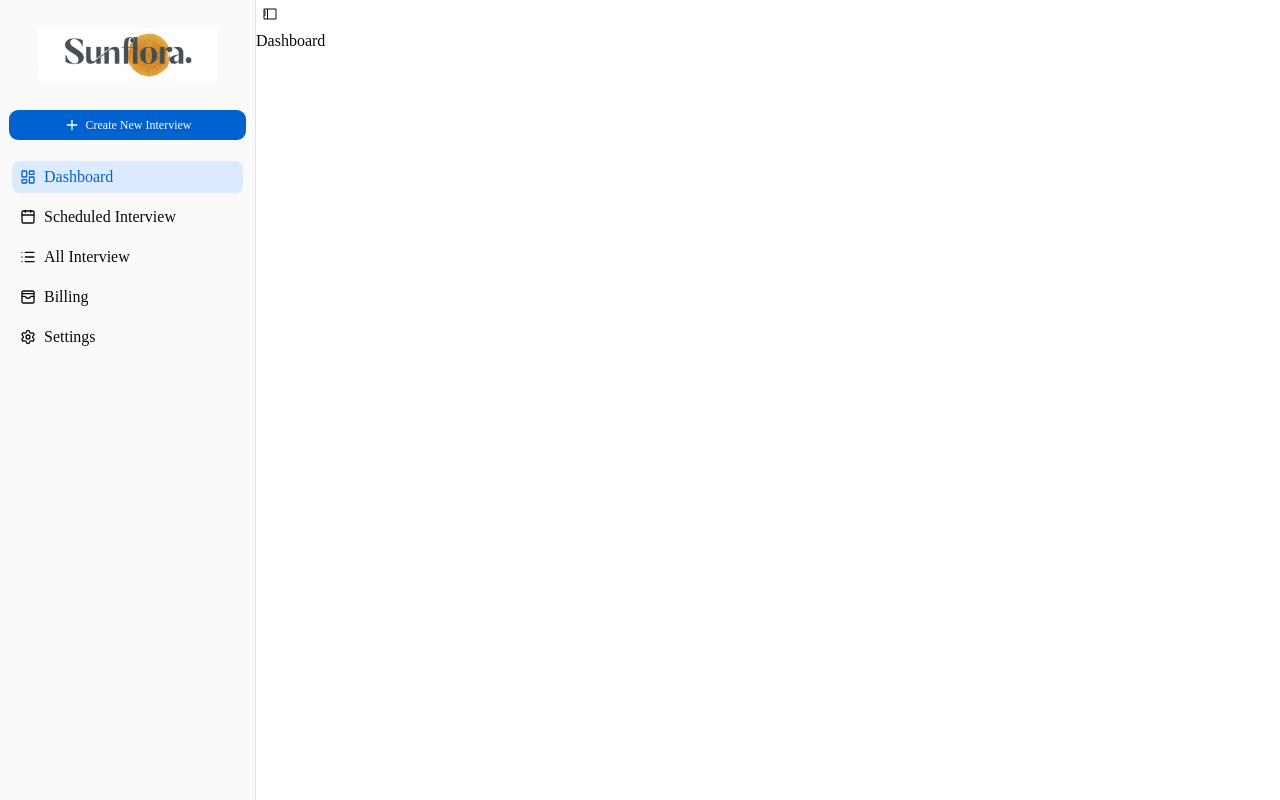
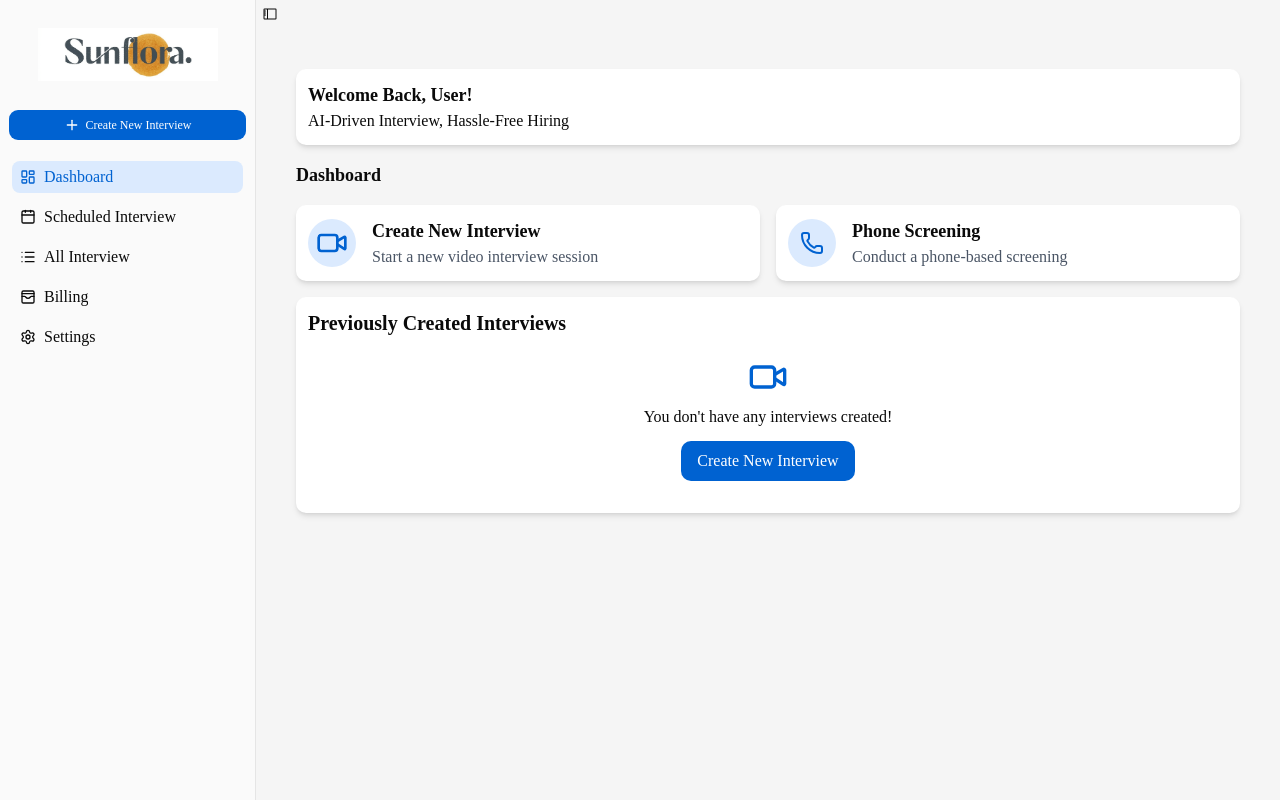
Before and after one commit to Ananya-Puthran/AI-Interview-Scheduler, a Next.js app: page /dashboard in a window 1280 px wide. Built offline with nearby package versions, Linux system fonts and the light colour scheme; no server answers; the database is empty.

Commit message:
Dashboard Layout Completed

```diff
--- /dev/null
+++ b/app/(main)/dashboard/_components/CreateOptions.jsx
@@ -0,0 +1,40 @@
+import React from "react";
+import { Phone, Video } from "lucide-react";
+
+function CreateOptions() {
+  return (
+    <div className="grid grid-cols-2 gap-4 mt-4">
+
+      {/* Create New Interview */}
+      <div className="bg-white p-3 rounded-lg shadow-md flex items-center cursor-pointer hover:bg-gray-100 transition duration-300">
+        <Video className="p-2 text-primary bg-blue-100 rounded-full h-12 w-12" />
+
+        <div className="ml-4">
+          <h2 className="text-lg font-bold">Create New Interview</h2>
+          <p className="text-gray-600">
+            Start a new video interview session
+          </p>
+        </div>
+      </div>
+
+      {/* Phone Screening */}
+      <div className="bg-white p-3 rounded-lg shadow-md flex items-center cursor-pointer hover:bg-gray-100 transition duration-300">
+
+        <div className="h-12 w-12 rounded-full bg-blue-100 flex items-center justify-center shrink-0">
+          <Phone className="h-6 w-6 text-primary" />
+        </div>
+
+      <div className="ml-4">
+          <h2 className="text-lg font-bold">Phone Screening</h2>
+             <p className="text-gray-600">
+                Conduct a phone-based screening
+            </p>
+      </div>
+
+      </div>
+
+    </div>
+  );
+}
+
+export default CreateOptions;
--- /dev/null
+++ b/app/(main)/dashboard/_components/LastestInterviewList.jsx
@@ -0,0 +1,30 @@
+"use client";
+
+import React, { useState } from "react";
+import { Camera, Video } from "lucide-react";
+
+function LatestInterviewsList() {
+  const [interviewList, setInterviewList] = useState([]);
+
+  return (
+    <div className="bg-white p-3 rounded-lg shadow-md w-full mt-4">
+      <h2 className="text-xl font-bold">Previously Created Interviews</h2>
+
+      {interviewList?.length === 0 && (
+        <div className="p-5 flex flex-col items-center justify-center">
+          <Video className="h-10 w-10 text-primary" />
+
+          <h2 className="mt-2">
+            You don't have any interviews created!
+          </h2>
+
+          <button className="mt-3 px-4 py-2 bg-primary text-white rounded-lg">
+            Create New Interview
+          </button>
+        </div>
+      )}
+    </div>
+  );
+}
+
+export default LatestInterviewsList;
--- /dev/null
+++ b/app/(main)/dashboard/_components/WelcomeContainer.jsx
@@ -0,0 +1,21 @@
+"use client"
+import Image from "next/image";
+import react from 'react';
+import { useUserDetail } from '@/app/provider';
+
+function WelcomeContainer(){
+    const {user}=useUserDetail();
+    return(
+        <div className="bg-white p-3 rounded-lg shadow-md w-full flex items-center justify-between">
+            <div >
+                <h2 className="text-lg font-bold">Welcome Back, {user?.name || 'User'}!</h2>
+                <h2 className="text-md">AI-Driven Interview, Hassle-Free Hiring</h2>
+            </div>
+            {user && (
+                <Image src={user?.picture} alt="userAvatar" width={50} height={50} className="w-10 h-10 rounded-full" />
+            )}
+        </div>
+    )
+}
+
+export default WelcomeContainer;
--- a/app/(main)/dashboard/page.jsx
+++ b/app/(main)/dashboard/page.jsx
@@ -1,8 +1,16 @@
+"use client"
 import React from 'react';
+import CreateOptions from './_components/CreateOptions';
+import WelcomeContainer from './_components/WelcomeContainer';
+import LatestInterviewsList from './_components/LastestInterviewList';
 function Dashboard() {
+
   return (
-    <div>
-      Dashboard
+    <div className="w-full">
+      <WelcomeContainer />
+      <h2 className="text-lg font-bold mt-4">Dashboard</h2>
+      <CreateOptions />
+      <LatestInterviewsList />
     </div>
   );
 }
--- a/app/(main)/layout.js
+++ b/app/(main)/layout.js
@@ -2,9 +2,14 @@ import DashboardProvider from "./provider";
 
 function DashboardLayout({ children }) {
   return (
-    <DashboardProvider>
-      {children}
-    </DashboardProvider>
+    <div className='bg-secondary'>
+      <DashboardProvider>
+        <div className='p-10'>
+          {children}
+        </div>
+
+      </DashboardProvider>
+    </div>
   );
 }
 
--- a/app/(main)/provider.js
+++ b/app/(main)/provider.js
@@ -7,7 +7,7 @@ function DashboardProvider({ children }) {
     return(
         <SidebarProvider>
             <AppSidebar/>
-        <div>
+        <div className="w-full">
         <SidebarTrigger />
             {children}
         </div>
--- a/app/provider.jsx
+++ b/app/provider.jsx
@@ -1,6 +1,6 @@
 "use client";
 
-import React, { useEffect, useState } from "react";
+import React, { useContext, useEffect, useState } from "react";
 import { supabase } from "@/services/supabaseClient";
 import { UserDetailContext } from "@/context/UserDetailContext";
 
--- a/next.config.mjs
+++ b/next.config.mjs
@@ -1,6 +1,9 @@
 /** @type {import('next').NextConfig} */
 const nextConfig = {
   /* config options here */
+  images: {
+    domains: ['images.unsplash.com', 'avatars.githubusercontent.com', 'lh3.googleusercontent.com'],
+  },
 };
 
 export default nextConfig;
```
